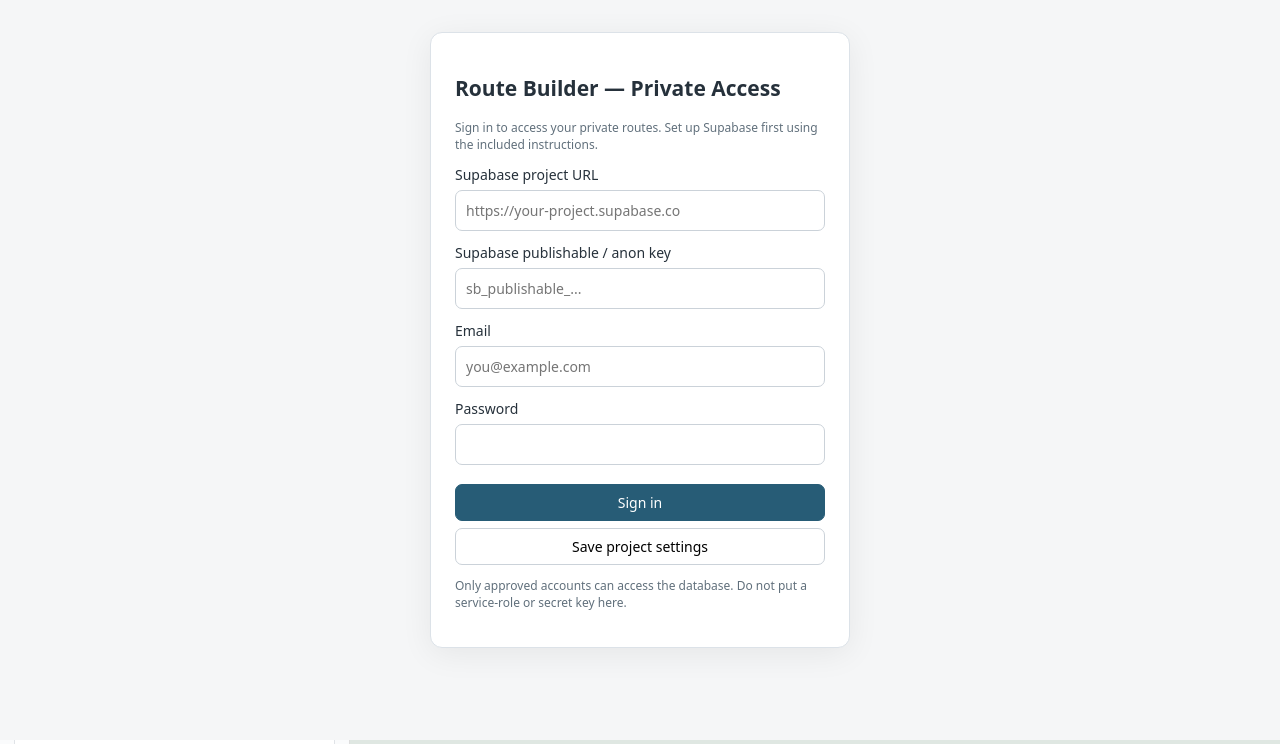
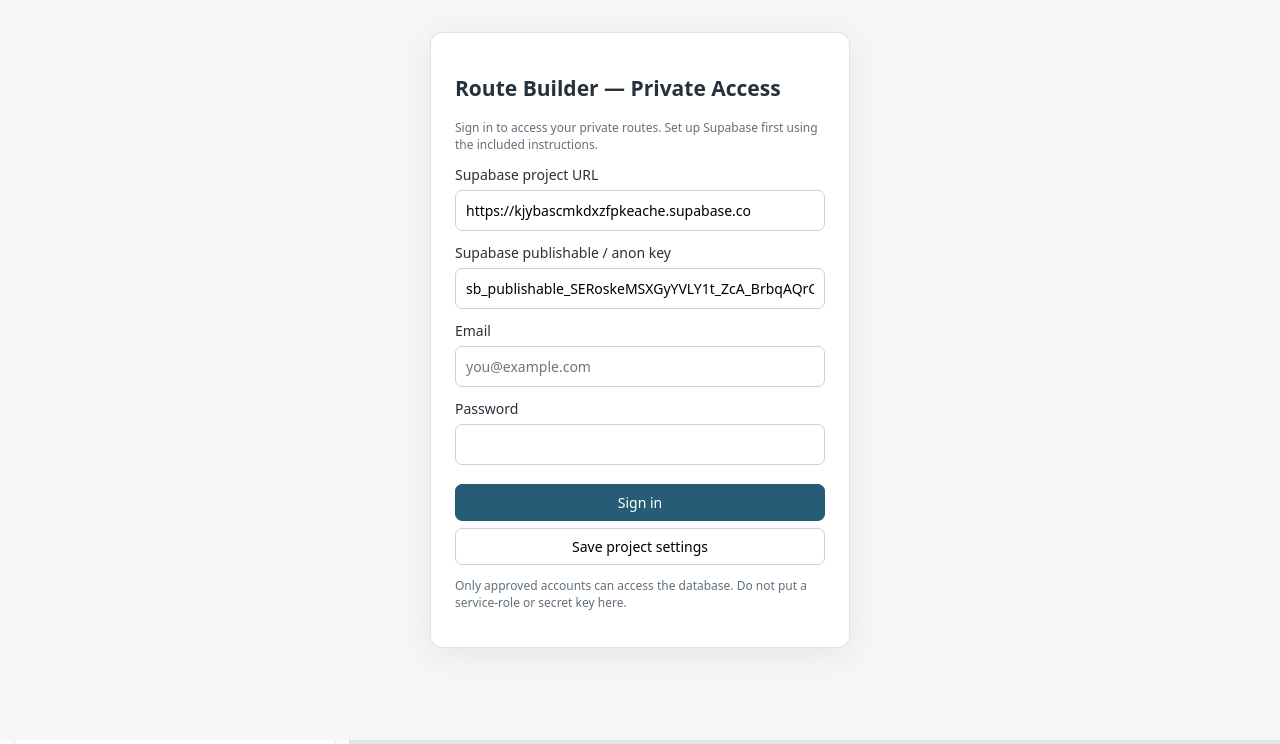
Before and after one commit to Yuhas9/route-builder, a plain HTML site: page index.html in a window 1280 px wide. Shown: the part 60-804 px from the top of the page. Drawn offline with nearby package versions, Linux system fonts and the light colour scheme.

Commit message:
Add default Supabase URL and key fallback

```diff
--- a/index.html
+++ b/index.html
@@ -148,7 +148,10 @@ window.startRouteBuilder=()=>{init();fit();replayBuild();};
 let client=null, user=null, saveTimer=null, saving=false, changedDuringSave=false, initialized=false, suppress=false;
 const el=id=>document.getElementById(id), say=t=>el('loginError').textContent=t;
 const cfgKey='routebuilder_supabase_config';
-try{let c=JSON.parse(localStorage.getItem(cfgKey)||'{}');el('sbUrl').value=c.url||'';el('sbKey').value=c.key||''}catch(e){}
+const DEFAULT_URL='https://kjybascmkdxzfpkeache.supabase.co';
+ const DEFAULT_KEY='sb_publishable_SERoskeMSXGyYVLY1t_ZcA_BrbqAQrC';
+ try{let c=JSON.parse(localStorage.getItem(cfgKey)||'{}');el('sbUrl').value=c.url||'';el('sbKey').value=c.key||''}catch(e){}
+ el('sbUrl').value=el('sbUrl').value||DEFAULT_URL;el('sbKey').value=el('sbKey').value||DEFAULT_KEY;
 function configure(){
  let url=el('sbUrl').value.trim(),key=el('sbKey').value.trim();
  if(!/^https:\/\/[a-z0-9-]+\.supabase\.co\/?$/i.test(url)||!key){throw Error('Enter your Supabase project URL and publishable/anon key.')}
```
